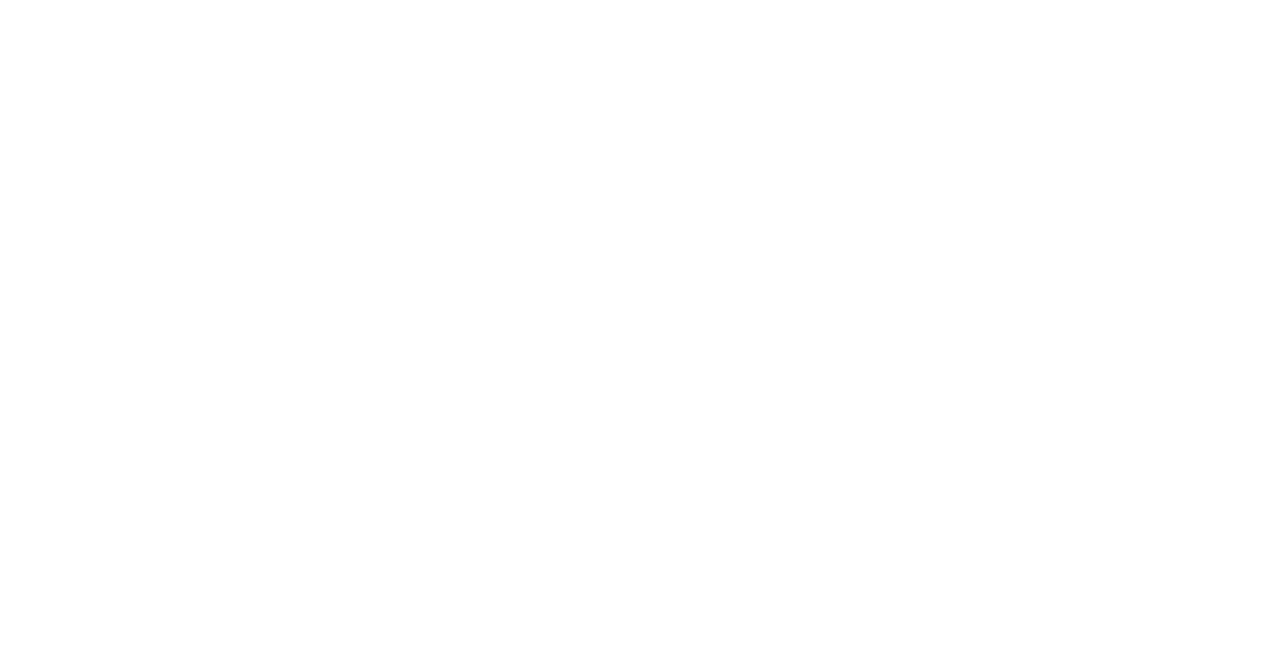
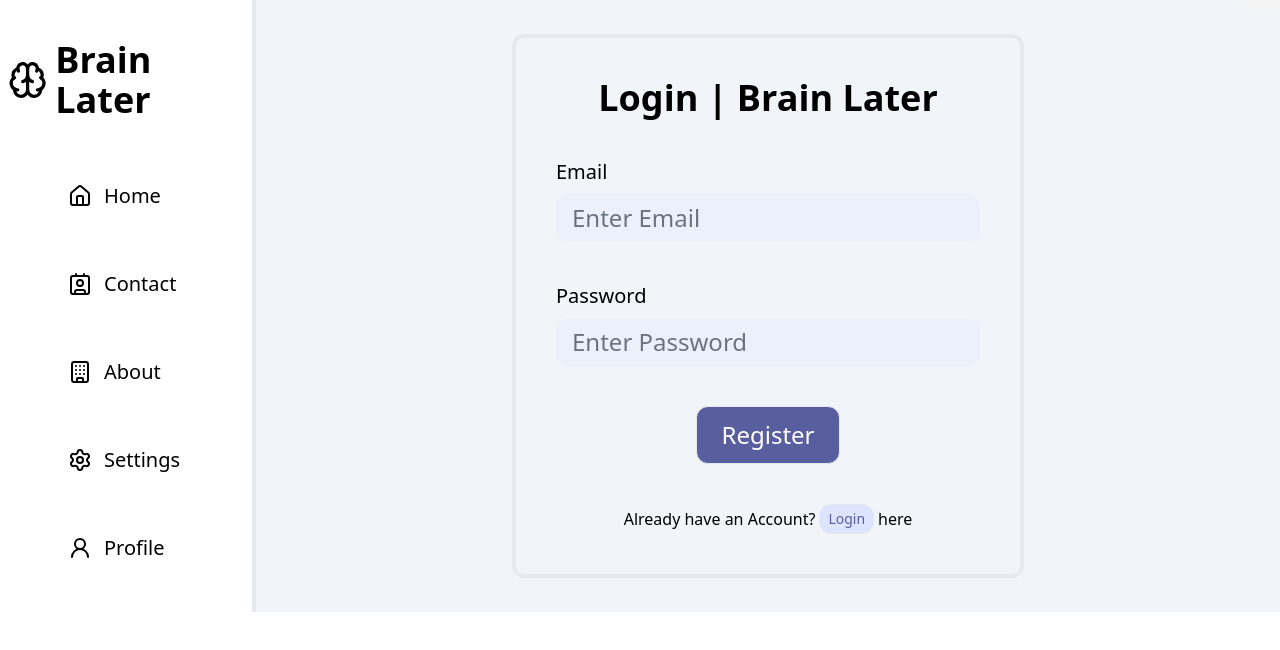
Before and after one commit to AlgoVoyager/brain-later, a React (Vite) app in the folder client/: page /register in a window 1280 px wide. Before the commit this address had no page. Shown: the top 650 px of the page. Built offline with nearby package versions, Linux system fonts and the light colour scheme.

Commit message:
Login signup pages added

```diff
--- a/client/src/App.tsx
+++ b/client/src/App.tsx
@@ -3,6 +3,8 @@
 import HomePage from "./pages/HomePage"
 import Settings from "./pages/Settings"
 import Profile from "./pages/Profile"
+import LoginPage from "./pages/LoginPage"
+import RegisterPage from "./pages/RegisterPage"
 const App = () => {
 
   return (
@@ -13,6 +15,8 @@
           <Route index element={<HomePage />} />
           <Route path="/settings" element={<Settings />} />
           <Route path="/profile" element={<Profile />} />
+          <Route path="/login" element={<LoginPage />} />
+          <Route path="/register" element={<RegisterPage />} />
         </Route>
       </Routes>
     </BrowserRouter>
--- a/client/src/components/AddContentForm.tsx
+++ b/client/src/components/AddContentForm.tsx
@@ -45,7 +45,11 @@
           <label htmlFor={item} className='flex gap-1 items-center'>
             <input type="radio" id={item} name='content-type' value={item}
               checked={form.type === item}
-              onClick={(e) => setform({ ...form, type: e.target.value })} />
+              onClick={(e) => setform({
+                ...form,
+                //@ts-ignore
+                type: e.target.value
+              })} />
             <span>{item}</span>
           </label>
         ))}
--- a/client/src/components/shared/SideBar.tsx
+++ b/client/src/components/shared/SideBar.tsx
@@ -30,7 +30,7 @@
         },
     ]
     return (
-        <div className='flex h-screen'>
+        <div className='flex '>
             <div className="sidebar w-1/5 flex flex-col gap-3 py-10 pl-2 border-r-4">
                 <div className="logo mx-auto flex gap-2 items-center">
                     <Brain size={40} />
@@ -44,7 +44,7 @@
                     ))}
                 </nav>
             </div>
-            <div className="main w-4/5 bg-slate-100">
+            <div className="main w-4/5 flex items-center justify-center bg-slate-100">
                 <Outlet />
             </div>
         </div>
--- a/client/src/components/ui/Button.tsx
+++ b/client/src/components/ui/Button.tsx
@@ -10,11 +10,11 @@
         sm: "text-sm px-2 py-1",
         md: "text-base px-3 py-2",
         lg: "text-lg px-4 py-2",
-        xl: "text-xl px-4 py-1"
+        xl: "text-2xl px-6 py-3"
     }
 
     return (
-        <button className={ `${props?.customStyles} ${variantClasses[props.variant]} ${sizeClasses[props.size]}  border rounded-xl flex items-center gap-2 `} onClick={props.onClick}>
+        <button className={ `${props?.customStyles} ${variantClasses[props.variant]} ${sizeClasses[props.size]}  border rounded-xl flex items-center gap-2 hover:opacity-80 duration-150 hover:shadow `} onClick={props.onClick}>
             {props?.pIcon}
             {props.text}
             {props?.sIcon}
--- /dev/null
+++ b/client/src/pages/LoginPage.tsx
@@ -0,0 +1,45 @@
+import  { useState } from 'react'
+import InputText from '../components/ui/InputText'
+import Button from '../components/ui/Button'
+import { useNavigate } from 'react-router-dom'
+
+const LoginPage = () => {
+    const navigate = useNavigate();
+    const defaultForm = {
+        email:'',
+        password:''
+    }
+    const [form, setform] = useState(defaultForm);
+    const handleSubmit = ()=>{
+
+    }
+  return (
+    <div className='w-1/2 border-4 rounded-xl p-10 flex  flex-col items-center gap-10'>
+        <h1 className='text-4xl font-semibold'>Login | Brain Later</h1>
+        <InputText name='email' placeholder='Enter Email' label='Email' value={form.email} setter={setform} />
+        <InputText name='password' placeholder='Enter Password' label='Password' value={form.password} setter={setform} />
+        <Button
+            // customStyles='mx-auto'
+            text="Login"
+            size="xl"
+            variant="primary"
+            // pIcon={<CirclePlus />}
+            onClick={handleSubmit}
+        />
+        <div className='flex items-center gap-1'>
+            Don't have an Account?
+            <Button
+                // customStyles='mx-auto'
+                text="Register"
+                size="sm"
+                variant="secondary"
+                // pIcon={<CirclePlus />}
+                onClick={()=>navigate('/register')}
+            />
+            here
+        </div>
+    </div>
+  )
+}
+
+export default LoginPage
--- /dev/null
+++ b/client/src/pages/RegisterPage.tsx
@@ -0,0 +1,44 @@
+import  { useState } from 'react'
+import InputText from '../components/ui/InputText'
+import Button from '../components/ui/Button'
+import { useNavigate } from 'react-router-dom'
+
+const RegisterPage = () => {
+    const navigate = useNavigate();
+    const defaultForm = {
+        email:'',
+        password:''
+    }
+    const [form, setform] = useState(defaultForm);
+    const handleSubmit = ()=>{
+    }
+  return (
+    <div className='w-1/2 border-4 rounded-xl p-10 flex  flex-col items-center gap-10'>
+        <h1 className='text-4xl font-semibold'>Login | Brain Later</h1>
+        <InputText name='email' placeholder='Enter Email' label='Email' value={form.email} setter={setform} />
+        <InputText name='password' placeholder='Enter Password' label='Password' value={form.password} setter={setform} />
+        <Button
+            // customStyles='mx-auto'
+            text="Register"
+            size="xl"
+            variant="primary"
+            // pIcon={<CirclePlus />}
+            onClick={handleSubmit}
+        />
+        <div className='flex items-center gap-1'>
+            Already have an Account?
+            <Button
+                // customStyles='mx-auto'
+                text="Login"
+                size="sm"
+                variant="secondary"
+                // pIcon={<CirclePlus />}
+                onClick={()=>navigate('/login')}
+            />
+            here
+        </div>
+    </div>
+  )
+}
+
+export default RegisterPage
```
